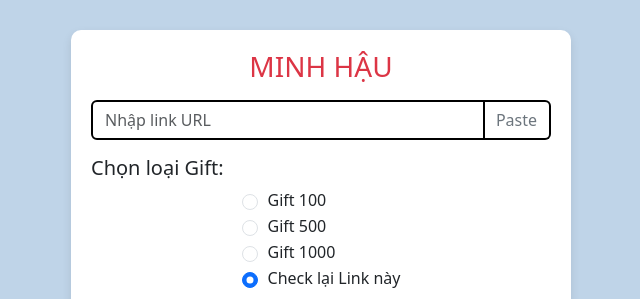
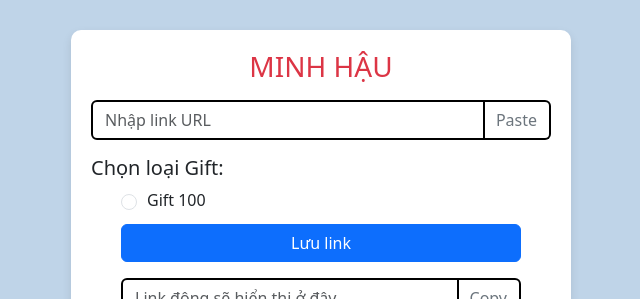
Before and after one commit to doanh2805/ToolAnhHau, a plain HTML site: page index.html in a window 1280 px wide. Shown: the top 299 px of the page, without its empty margins (319-959 px from the left). Drawn offline with nearby package versions, Linux system fonts and the light colour scheme.

Commit message:
Update index.html

```diff
--- a/index.html
+++ b/index.html
@@ -74,19 +74,6 @@
         <input class="form-check-input" type="radio" name="giftOption" value="100" id="gift100">
         <label class="form-check-label" for="gift100">Gift 100</label>
       </div>
-      <div class="form-check">
-        <input class="form-check-input" type="radio" name="giftOption" value="500" id="gift500">
-        <label class="form-check-label" for="gift500">Gift 500</label>
-      </div>
-      <div class="form-check">
-        <input class="form-check-input" type="radio" name="giftOption" value="1000" id="gift1000">
-        <label class="form-check-label" for="gift1000">Gift 1000</label>
-      </div>
-      <div class="form-check">
-        <input class="form-check-input" type="radio" name="giftOption" value="recheck" id="checkLink" checked>
-        <label class="form-check-label" for="checkLink">Check lại Link này</label>
-      </div>
-    </div>
 
     <button class="btn btn-primary btn-custom" onclick="saveData()">Lưu link</button>
     <div class="input-group mt-3">
```
